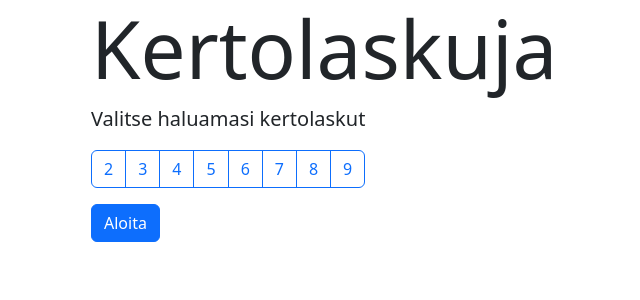
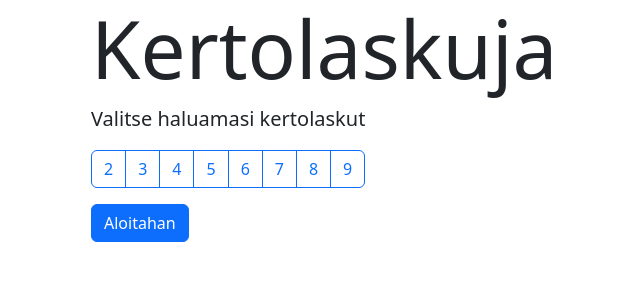
Before and after one commit to takutta/Kertolaskut, a Flask app: page / in a window 1280 px wide. Shown: the top 300 px of the page, without its empty margins (270-910 px from the left). Run offline with Flask 3, Linux system fonts and the light colour scheme; parts of the project's set-up code (start-up, migrations or seed data) failed here and were passed over.

Commit message:
Update alku.html

```diff
--- a/templates/alku.html
+++ b/templates/alku.html
@@ -72,7 +72,7 @@
   </div>
   <div class="form-group">
     <div class="col-12">
-      <button type="submit" class="btn btn-primary mt-3">Aloita</button>
+      <button type="submit" class="btn btn-primary mt-3">Aloitahan</button>
     </div>
   </div>
 </form>
```
